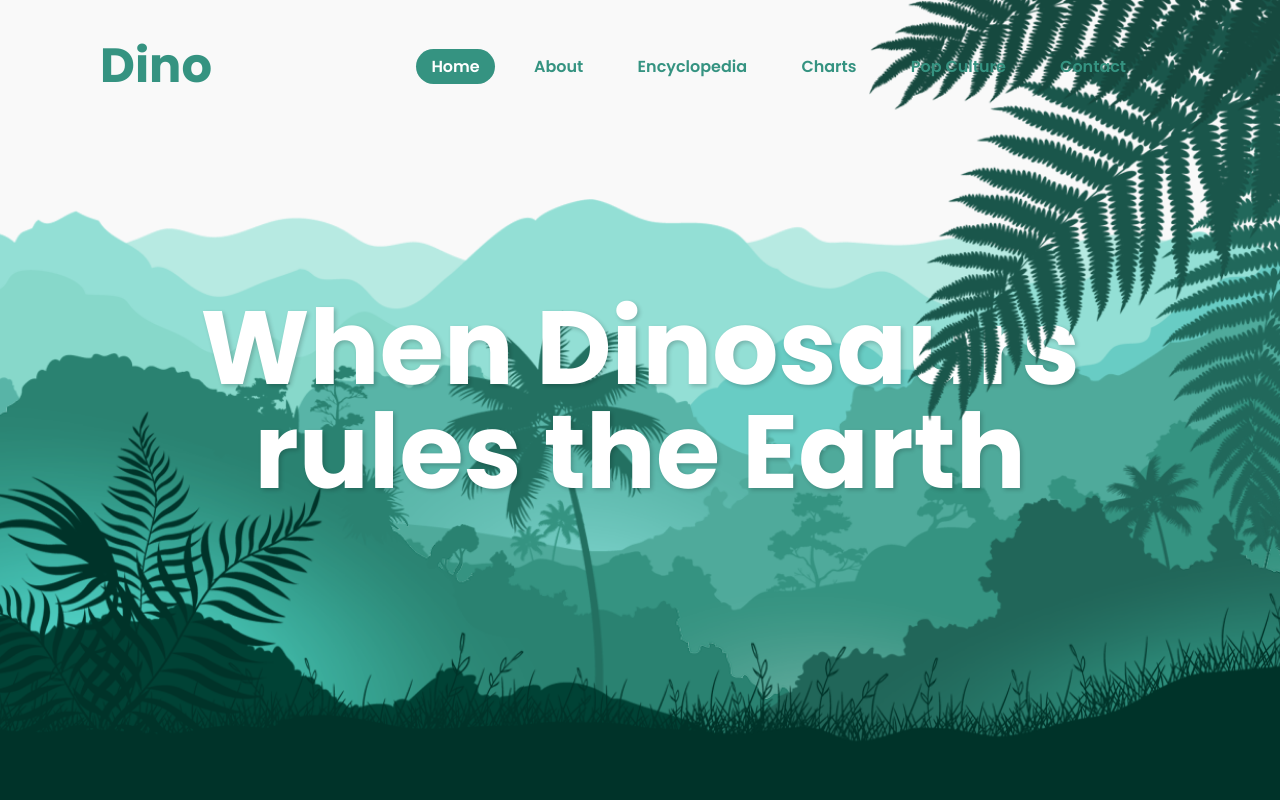
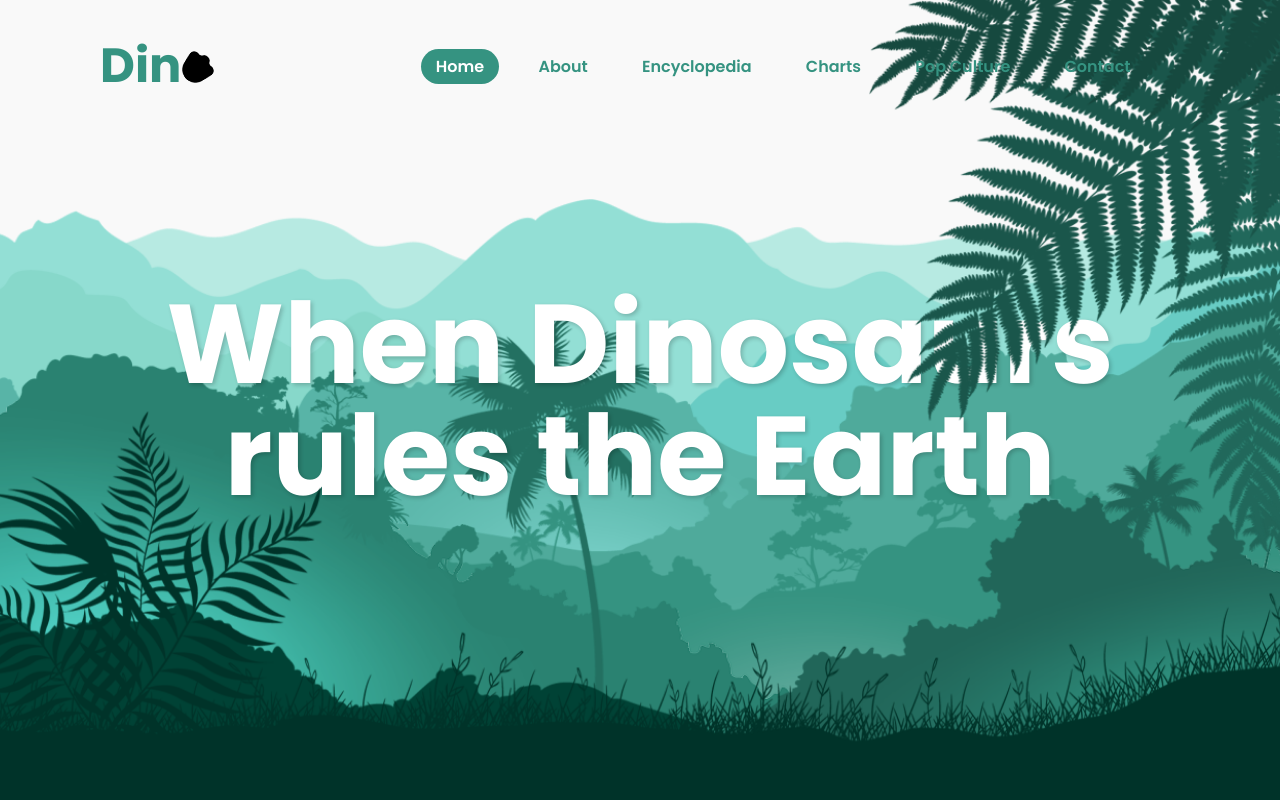
Before and after one commit to LeaG76/dinosaur-website, a website: page index.html in a window 1280 px wide. Shown: the top 800 px of the page. Drawn offline with Linux system fonts and the light colour scheme.

Commit message:
Added icon in logo

```diff
--- a/assets/stylesheets/style.css
+++ b/assets/stylesheets/style.css
@@ -33,6 +33,15 @@ header {
     text-decoration: none;
     color: #359381;
     margin-right: 18%;
+}
+
+#iconlogo {
+    position: relative;
+    top: 3px;
+    left: -1px;
+    width: 35px;
+    height: 35px;
+    transform: rotate(45deg);
 }
 
 .navigation a {
@@ -73,7 +82,7 @@ header {
     position: absolute;
     text-align: center;
     line-height : 1em;
-    font-size: 6.5em;
+    font-size: 7em;
     color: #fff;
     white-space: nowrap;
     text-shadow: 2px 2px 4px rgba(0, 0, 0, 0.2);
--- a/index.html
+++ b/index.html
@@ -9,7 +9,7 @@
 </head>
 <body>
     <header>
-        <a href="#" class="logo">Dino</a>
+        <a href="#" class="logo">Din<img src="assets/pictures/footprint.png" id="iconlogo"></a>
         <nav class="navigation">
             <a href="#" class="active">Home</a>
             <a href="#">About</a>
```
Also changed, not shown: assets/pictures/footprint.png (added).
